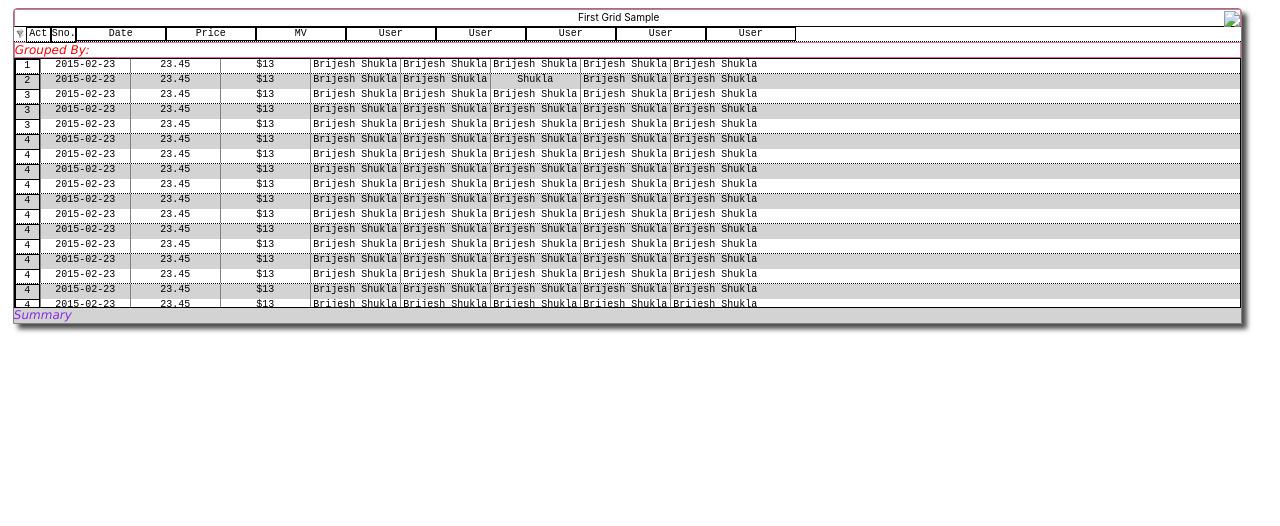
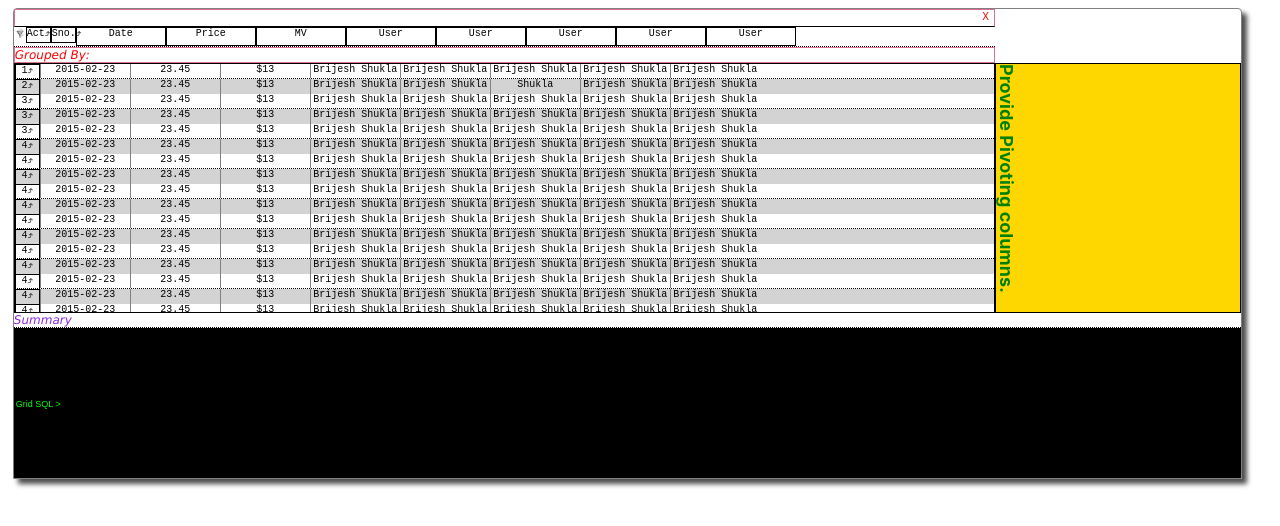
Before and after one commit to birlax/learnHTMLCSSJS, a website: page index.html in a window 1280 px wide. Drawn offline with Linux system fonts and the light colour scheme.

Commit message:
Adding few more feature presentations to grid Reviewer:Self

```diff
--- a/css/style.css
+++ b/css/style.css
@@ -17,6 +17,50 @@
     overflow: auto;
     border: 1px solid black;
     height: 250px;
+    width: 80%;
+    float: left;
+}
+
+.data-pivot-port {
+    overflow-y: scroll;
+    border: 1px solid black;
+    width: 20%;
+    height: 250px;
+    background-color: gold;
+    float: left;
+    color: green;
+    font-size: large;
+    vertical-align: text-top;
+    padding: 0px;
+    writing-mode: vertical-lr;
+    font-weight: bold;
+}
+
+
+.data-sql-port {
+    overflow-y: scroll;
+    overflow-x: scroll;
+    border: 1px solid black;
+    width: 100%;
+    height: 150px;
+    background-color: black;
+    float: left;
+    color: red;
+    font-size: 10px;
+    vertical-align: text-top;
+    padding: 0px;
+}
+
+.input-data-sql-port {
+    border: 1px solid black;
+    width: 100%;
+    height: 150px;
+    background-color: black;
+    float: left;
+    color: rgb(0, 255, 13);
+    font-size: xx-small;
+    vertical-align: text-top;
+    padding: 0px;
 }
 
 .header-row {
@@ -28,18 +72,21 @@
     box-sizing: border-box;
     margin: 0px;
     height: 20px;
+    width: 80%;
 }
+
 .aggregator-row {
-    border-bottom: 1px dotted black;
-    border-left: 0px dotted black;
-    border-right: 0px dotted black;
-    display: flex;
+    border-bottom: 1px dotted green;
+    border-left: 0px dotted green;
+    border-right: 0px dotted green;
+    /*display: flex;*/
     padding: 0px;
     box-sizing: border-box;
     margin: 0px;
-    width: 100%;
+    width: 80%;
     height: 18px;
 }
+
 .filter-row {
     border-bottom: 1px dotted black;
     border-left: 0px dotted black;
@@ -48,10 +95,8 @@
     padding: 0px;
     box-sizing: border-box;
     margin: 0px;
-    width: 100%;
     height: 18px;
 }
-
 
 
 .row {
@@ -63,6 +108,8 @@
     box-sizing: border-box;
     margin: 0px;
     height: 15px;
+    float: left;
+    width: 100%;
 }
 
 .row:hover {
@@ -99,11 +146,16 @@
     font-family: monospace;
     width: 90px;
     text-align: center;
-   /* cursor: col-resize;*/
+    /* cursor: col-resize;*/
+}
+
+.cell-header-sno::after{
+    content: '⤴';
 }
 
 .dropzone {
     border: 1px solid palevioletred;
+    width: 80%;
   }
 
 .cell {
--- a/index.html
+++ b/index.html
@@ -5,29 +5,26 @@
   <meta charset="utf-8">
   <title>My CSS experiment</title>
   <link rel="stylesheet" href="css/style.css">
-  <script src="js/draggable.js"></script>
 </head>
-
 <body>
   <br></br>
   <br></br>
 
   <div class="dialogue">
     <div class="window-manager dropzone">
-      <span class="window-manager-content">First Grid Sample</span>
-      <div class="window-close-mark" onclick="logger()">
-        <img src="images/red-x.png">
+      <span class="window-manager-content"First Grid Sample</span>
+      <div class="window-close-mark" onclick="logger()">X
       </div>
     </div>
     <div class="grid-view-port">
-      <div class="row">
+      <div class="header-row">
         <img src="images/filter.png">
         <span class="cell-header-sno">Act</span>
         <span class="cell-header-sno">Sno.</span>
         <span class="cell-header" draggable="true">Date</span>
         <span class="cell-header" draggable="true">Price</span>
         <span class="cell-header" draggable="true">MV</span>
-        <span class="cell-header" >User</span>
+        <span class="cell-header">User</span>
         <span class="cell-header" draggable="true">User</span>
         <span class="cell-header">User</span>
         <span class="cell-header">User</span>
@@ -276,10 +273,18 @@
           <span class="cell">Brijesh Shukla</span>
         </div>
       </div>
-
+      <div class="data-pivot-port">Provide Pivoting columns.</div>
       <div class="row" style="color:blueviolet; font-family:Verdana, Geneva, Tahoma, sans-serif ;font-size: 12px ; font-style: oblique">Summary</div>
+      <div class="data-sql-port">
+        <form action="#">
+          <input id="terminal-1" autocomplete="off" class="input-data-sql-port" type="text" value="Grid SQL > ">
+          <input id="terminal-1-submit" type="submit" hidefocus="true" />
+        </form>
+      </div>
     </div>
   </div>
+  </div>
+  <script src="js/draggable.js"></script>
 </body>
 
 </html>
--- a/js/draggable.js
+++ b/js/draggable.js
@@ -1,52 +1,67 @@
 var dragged;
 
 /* events fired on the draggable target */
-  document.addEventListener("drag", function( event ) {
+document.addEventListener("drag", function (event) {
 
 }, false);
 
-  document.addEventListener("dragstart", function( event ) {
+document.addEventListener("dragstart", function (event) {
     // store a ref. on the dragged elem
     dragged = event.target;
     // make it half transparent
     event.target.style.opacity = .5;
 }, false);
 
-  document.addEventListener("dragend", function( event ) {
+document.addEventListener("dragend", function (event) {
     // reset the transparency
     event.target.style.opacity = "";
 }, false);
 
 /* events fired on the drop targets */
-  document.addEventListener("dragover", function( event ) {
+document.addEventListener("dragover", function (event) {
     // prevent default to allow drop
     event.preventDefault();
 }, false);
 
-  document.addEventListener("dragenter", function( event ) {
+document.addEventListener("dragenter", function (event) {
     // highlight potential drop target when the draggable element enters it
-      if ( event.target.className == "dropzone" ) {
+    if (event.target.className == "dropzone") {
         event.target.style.background = "purple";
     }
 
 }, false);
 
-  document.addEventListener("dragleave", function( event ) {
+document.addEventListener("dragleave", function (event) {
     // reset background of potential drop target when the draggable element leaves it
-      if ( event.target.className == "dropzone" ) {
+    if (event.target.className == "dropzone") {
         event.target.style.background = "";
     }
 
 }, false);
 
-  document.addEventListener("drop", function( event ) {
+document.addEventListener("drop", function (event) {
     // prevent default action (open as link for some elements)
     event.preventDefault();
     // move dragged elem to the selected drop target
-      if ( event.target.className == "dropzone" ) {
+    if (event.target.className == "dropzone") {
         event.target.style.background = "";
-          dragged.parentNode.removeChild( dragged );
-          event.target.appendChild( dragged );
+        dragged.parentNode.removeChild(dragged);
+        event.target.appendChild(dragged);
     }
 
 }, false);
+
+
+let terminalText = "Grid SQL > ";
+document.getElementById("terminal-1")
+    .addEventListener("keyup", function (event) {
+        event.preventDefault();
+        if (event.keyCode === 13) {
+            // document.getElementById("terminal-1-submit").click();
+            var txt = document.getElementById("terminal-1").value;
+            txt = txt.trim();
+            txt = txt.replace(terminalText,"");
+            document.getElementById("terminal-1").value=terminalText;
+            alert(txt);
+        }
+    });
```
Lines whose indentation alone changed are shown as unchanged.
